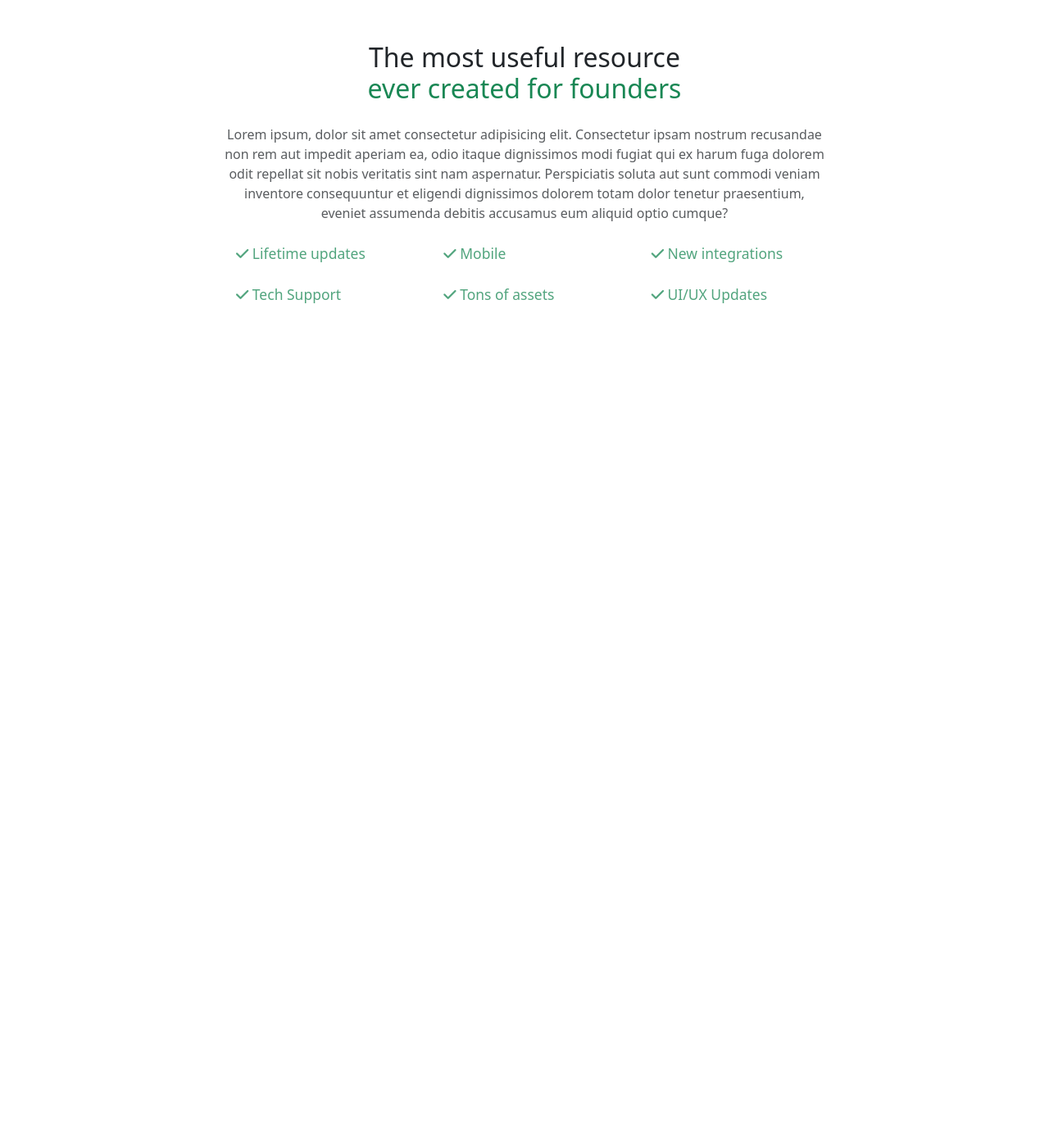
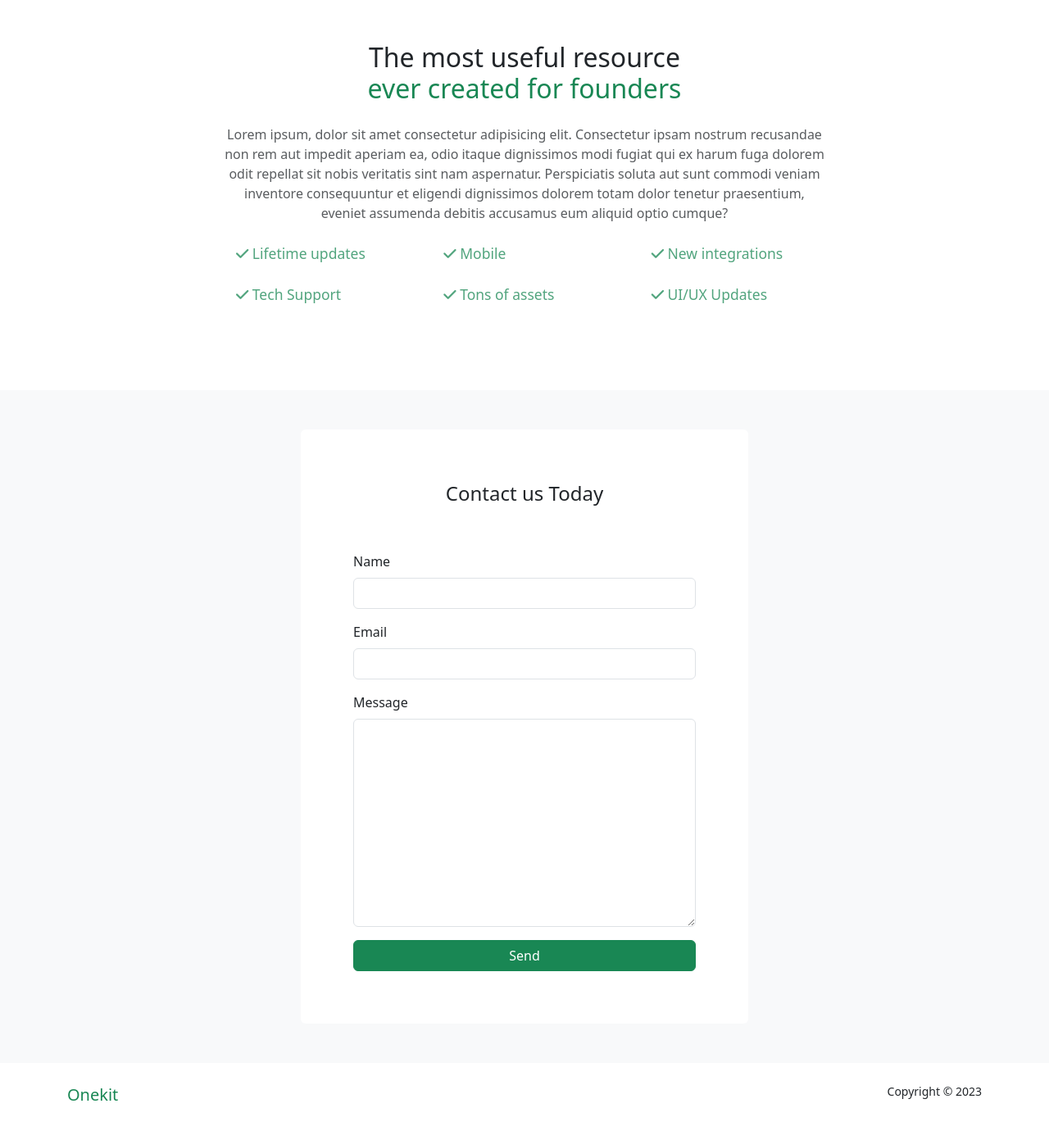
Before and after one commit to pablosnhz/landing-page-05, a plain HTML site: page index.html in a window 1280 px wide. Shown: the part 1078-2469 px from the top of the page at 82% size. Before the commit the page ends 1554 px from the top, so only its background shows below. Drawn offline with nearby package versions, Linux system fonts and the light colour scheme.

Commit message:
contactFoo

```diff
--- a/index.html
+++ b/index.html
@@ -175,6 +175,52 @@
         </div>
     </section>
 
+    <!-- CONTACT -->
+
+    <section class="contact py-5 bg-light">
+        <div class="container">
+            <div class="row">
+                <div class="col-md-6 offset-lg-3">
+                    <div class="card border-0">
+                        <div class="card-body">
+                            <h4 class="text-center pt-5">Contact us Today</h4>
+                            <form action="" class="p-5">
+                                <div class="mb-3">
+                                    <label for="name" class="form-label">Name</label>
+                                    <input type="text" class="form-control">
+                                </div>
+                                <div class="mb-3">
+                                    <label for="email" class="form-label">Email</label>
+                                    <input type="email" class="form-control">
+                                </div>
+                                <div class="mb-3">
+                                    <label for="message" class="form-label">Message</label>
+                                    <textarea name="" id="" cols="30" rows="10" class="form-control"></textarea>
+                                </div>
+                                <input type="submit" value="Send" class="btn btn-success w-100">
+                            </form>
+                        </div>
+                    </div>
+                </div>
+            </div>
+        </div>
+    </section>
+
+    <!-- FOOTER -->
+
+    <footer class="mainfooter py-4">
+        <div class="container">
+            <div class="row">
+                <div class="col">
+                    <p class="lead text-success">Onekit</p>
+                </div>
+                <div class="col">
+                    <p class="text-end small">Copyright &copy; 2023</p>
+                </div>
+            </div>
+        </div>
+    </footer>
+
     <script src="https://cdn.jsdelivr.net/npm/bootstrap@5.3.2/dist/js/bootstrap.bundle.min.js" integrity="sha384-C6RzsynM9kWDrMNeT87bh95OGNyZPhcTNXj1NW7RuBCsyN/o0jlpcV8Qyq46cDfL" crossorigin="anonymous"></script>
 </body>
 </html>
```
